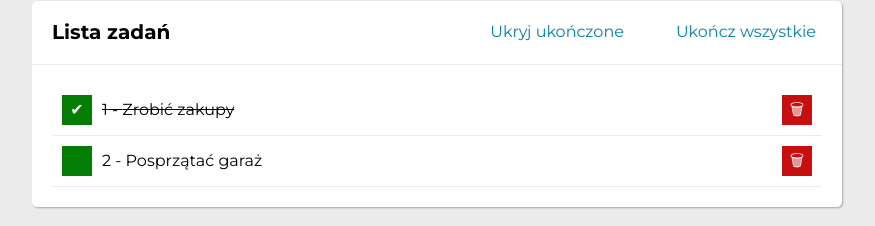
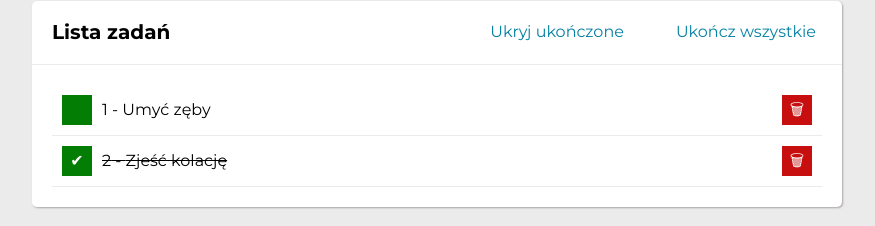
Before and after one commit to Kantares77/tasks-list-react, a React (Create React App) app: page / in a window 1280 px wide. Shown: the part 263-489 px from the top of the page, without its empty margins (203-1078 px from the left). Built offline with nearby package versions, Linux system fonts and the light colour scheme.

Commit message:
LocalStorage added for tasks saving

```diff
--- a/src/App.js
+++ b/src/App.js
@@ -4,15 +4,23 @@ import Buttons from "./Buttons";
 import Section from "./Section";
 import Container from "./Container";
 import Header from "./Header";
-import { useState } from "react";
+import { useEffect, useState } from "react";
 
 function App() {
 
   const [hideDone, setHideDone] = useState(false);
-  const [tasks, setTasks] = useState([
-    { id: 1, content: "Zrobić zakupy", done: true },
-    { id: 2, content: "Posprzątać garaż", done: false },
-  ]);
+  const [tasks, setTasks] = useState(
+    localStorage.getItem("tasks")
+      ? JSON.parse(localStorage.getItem("tasks"))
+      : [
+        { id: 1, content: "Umyć zęby", done: false },
+        { id: 2, content: "Zjeść kolację", done: true },
+      ]
+  );
+
+  useEffect(() => {
+    localStorage.setItem("tasks", JSON.stringify(tasks));
+  }, [tasks]);
 
   const toggleHideDone = () => {
     setHideDone(hideDone => !hideDone);
--- a/src/Buttons/index.js
+++ b/src/Buttons/index.js
@@ -22,5 +22,4 @@ const Buttons = ({ tasks, hideDone, toggleHideDone, markAllDone }) => (
     </div>
 );
 
-
 export default Buttons;
```
